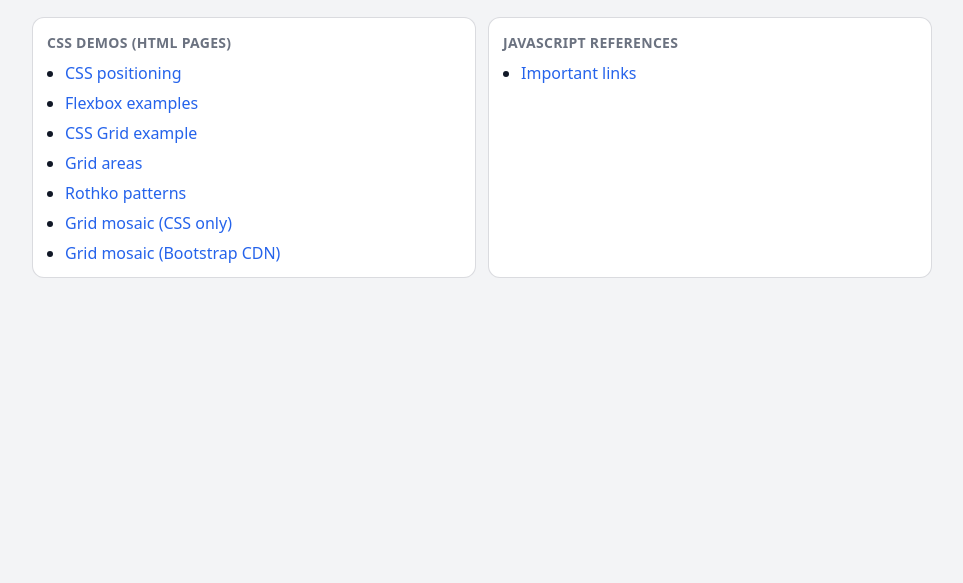
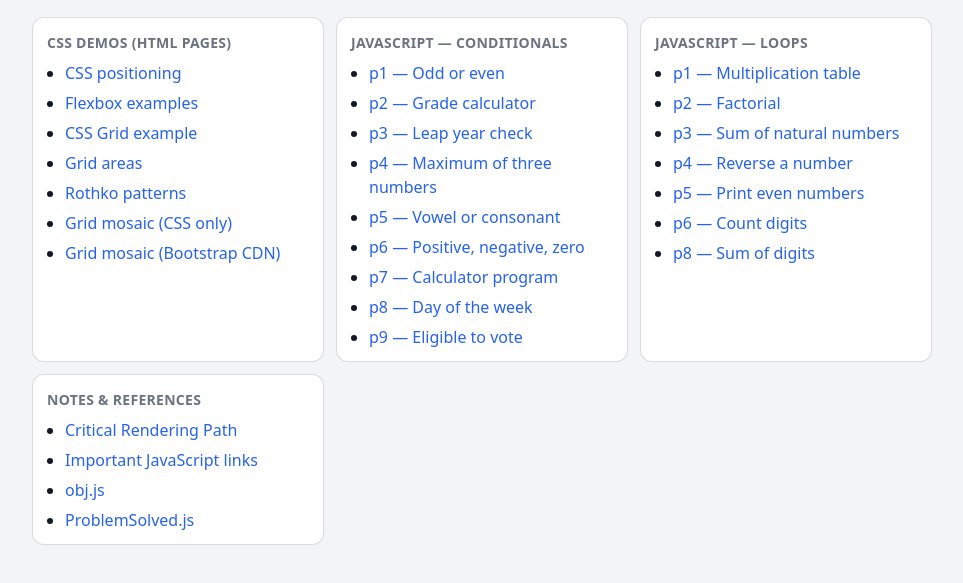
Before and after one commit to reachsatyavs/nodejsclass, a plain HTML site: page index.html in a window 1280 px wide. Shown: the part 109-692 px from the top of the page, without its empty margins (158-1121 px from the left). Drawn offline with Linux system fonts and the light colour scheme.

Commit message:
index.html

```diff
--- a/index.html
+++ b/index.html
@@ -124,11 +124,40 @@
 
 
         <div class="card">
-          <h2>JavaScript references</h2>
+          <h2>JavaScript — conditionals</h2>
           <ul>
-            <li>
-              <a href="./js/important-links.txt">Important links</a>
-            </li>
+            <li><a href="./javascript/conditionals/p1-odd-or-even.js">p1 — Odd or even</a></li>
+            <li><a href="./javascript/conditionals/p2-grade-calculator.js">p2 — Grade calculator</a></li>
+            <li><a href="./javascript/conditionals/p3-leap-year-check.js">p3 — Leap year check</a></li>
+            <li><a href="./javascript/conditionals/p4-maximum-of-three-numbers.js">p4 — Maximum of three numbers</a></li>
+            <li><a href="./javascript/conditionals/p5-vowel-or-consonant.js">p5 — Vowel or consonant</a></li>
+            <li><a href="./javascript/conditionals/p6-positive-negative-zero.js">p6 — Positive, negative, zero</a></li>
+            <li><a href="./javascript/conditionals/p7-calculator-program.js">p7 — Calculator program</a></li>
+            <li><a href="./javascript/conditionals/p8-day-of-the-week.js">p8 — Day of the week</a></li>
+            <li><a href="./javascript/conditionals/p9-eligible-to-vote.js">p9 — Eligible to vote</a></li>
+          </ul>
+        </div>
+
+        <div class="card">
+          <h2>JavaScript — loops</h2>
+          <ul>
+            <li><a href="./javascript/loops/p1-multiplication-table.js">p1 — Multiplication table</a></li>
+            <li><a href="./javascript/loops/p2-factorial.js">p2 — Factorial</a></li>
+            <li><a href="./javascript/loops/p3-sum-of-natural-numbers.js">p3 — Sum of natural numbers</a></li>
+            <li><a href="./javascript/loops/p4-reverse-a-number.js">p4 — Reverse a number</a></li>
+            <li><a href="./javascript/loops/p5-print-even-numbers.js">p5 — Print even numbers</a></li>
+            <li><a href="./javascript/loops/p6-count-digits.js">p6 — Count digits</a></li>
+            <li><a href="./javascript/loops/p8-sum-of-digits.js">p8 — Sum of digits</a></li>
+          </ul>
+        </div>
+
+        <div class="card">
+          <h2>Notes &amp; references</h2>
+          <ul>
+            <li><a href="./docs/CriticalRenderingPath.md">Critical Rendering Path</a></li>
+            <li><a href="./js/important-links.txt">Important JavaScript links</a></li>
+            <li><a href="./javascript/obj.js">obj.js</a></li>
+            <li><a href="./javascript/ProblemSolved.js">ProblemSolved.js</a></li>
           </ul>
         </div>
       </section>
```
